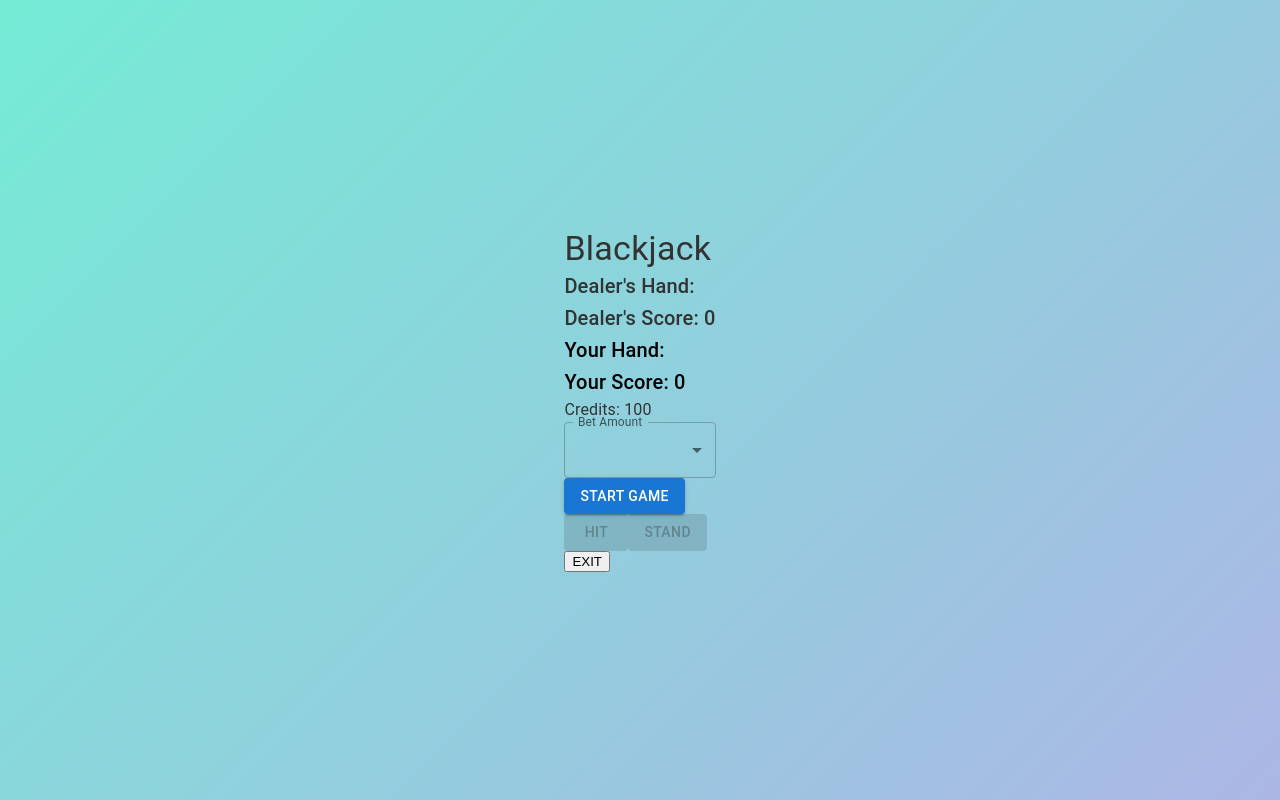
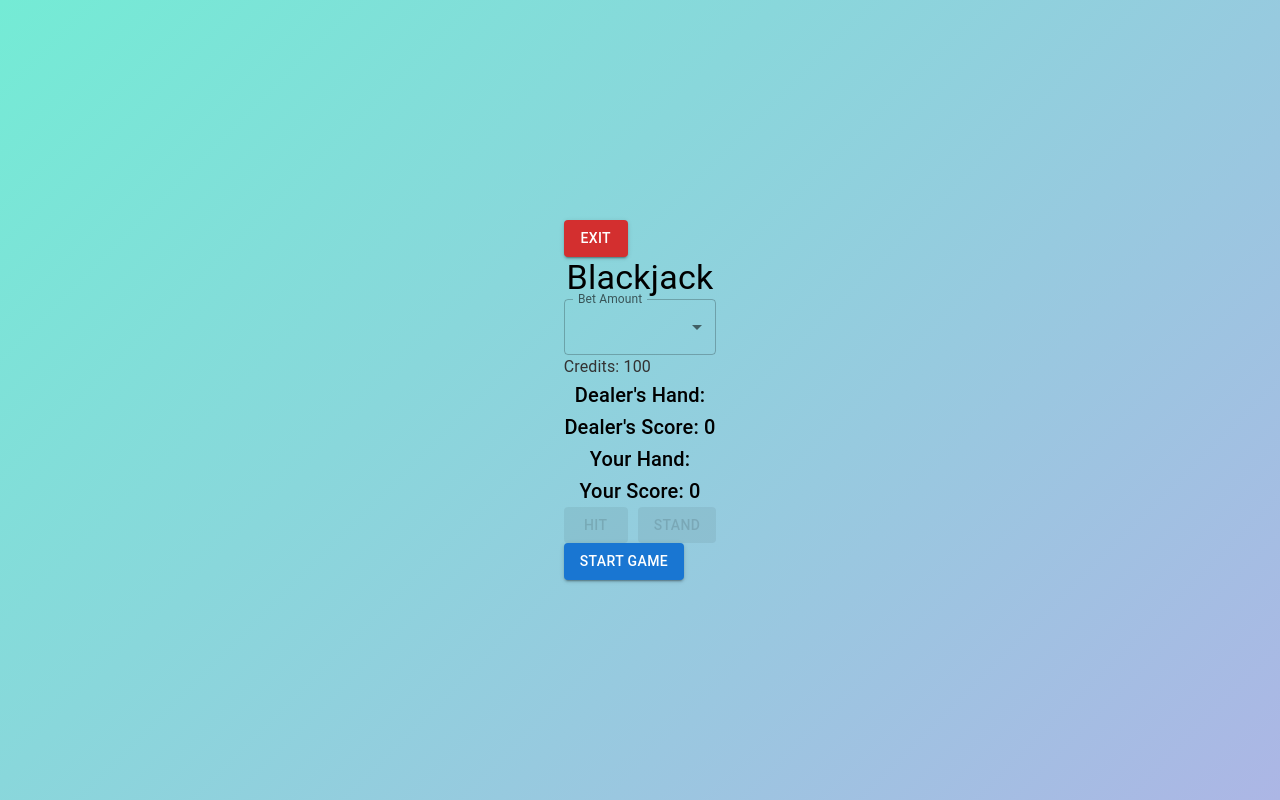
Before and after one commit to BeteriGabor/Vizsgaremek, a React (Create React App) app in the folder FrontEnd/Games/: page /blackjack in a window 1280 px wide. Built offline with nearby package versions, Linux system fonts and the light colour scheme.

Commit message:
blackjack módosítások

```diff
--- a/FrontEnd/Games/src/components/BlackJack/Blackjack.jsx
+++ b/FrontEnd/Games/src/components/BlackJack/Blackjack.jsx
@@ -1,7 +1,6 @@
 import React, { useState, useEffect } from 'react';
 import { Button, Typography, Box, Select, MenuItem, InputLabel, FormControl } from '@mui/material';
 import './Blackjack.module.css';
-import blackjackImage from '../assets/blackjack.jpg';
 import { useNavigate } from 'react-router-dom';
 
 
@@ -32,8 +31,20 @@ const Blackjack = () => {
     const [message, setMessage] = useState('');
     const [credits, setCredits] = useState(100);
     const [bet, setBet] = useState(0);
-    const [gameStarted, setGameStarted] = useState(false);
     const navigate = useNavigate();
+    const [fade, setFade] = useState(false);
+
+    useEffect(() => {
+        if (message) {
+            setFade(true);
+            const timer = setTimeout(() => {
+                setFade(false);
+                setMessage('');
+            }, 5000);
+            return () => clearTimeout(timer);
+        }
+    }, [message]);
+
 
     const isBlackjack = (hand) => {
         return (hand[0].rank === 'Ace' && hand[1].rank === 'Jack') ||
@@ -64,10 +75,18 @@ const Blackjack = () => {
 
     useEffect(() => {
         if (message) {
-            const timer = setTimeout(() => setMessage(''), 5000);
+            setFade(true);
+            const timer = setTimeout(() => {
+                setFade(false);
+                const clearMessageTimer = setTimeout(() => {
+                    setMessage('');
+                }, 500);
+                return () => clearTimeout(clearMessageTimer);
+            }, 10000);
             return () => clearTimeout(timer);
         }
     }, [message]);
+
 
     const startGame = () => {
         if (bet <= 0 || bet > credits) {
@@ -82,10 +101,9 @@ const Blackjack = () => {
         setPlayerHand(playerCards);
         setDealerHand(dealerCards);
         setDeck(newDeck);
-        setGameStarted(true);
         setGameOver(false);
 
-        /*if (isBlackjack(playerCards)) {
+        if (isBlackjack(playerCards)) {
             setMessage('You got a Blackjack! You win!');
             setCredits(prevCredits => prevCredits + bet * 1.5);
             setGameOver(true);
@@ -93,7 +111,7 @@ const Blackjack = () => {
             setMessage('Dealer got a Blackjack! You lose!');
             setCredits(prevCredits => prevCredits - bet);
             setGameOver(true);
-        }*/
+        }
     };
 
     const hit = () => {
@@ -102,16 +120,14 @@ const Blackjack = () => {
             const newCard = newDeck.pop();
             setPlayerHand([...playerHand, newCard]);
             setDeck(newDeck);
-            /*if (calculateScore([...playerHand, newCard]) > 21) {
+            if (calculateScore([...playerHand, newCard]) > 21) {
                 setMessage('Bust! You lose.');
                 setCredits(prevCredits => prevCredits - bet);
                 setGameOver(true);
                 stand();
             } else if (calculateScore([...playerHand, newCard]) === 21) {
                 stand();
-            }*/
-           if(calculateScore([...playerHand, newCard]) >= 21)
-           stand()
+            }
         }
     };
 
@@ -128,71 +144,47 @@ const Blackjack = () => {
             }
 
             const playerScore = calculateScore(playerHand);
-            if(playerScore===21){
-                setMessage('You won!')
+            if(dealerScore === playerScore) {
+                setMessage('It\'s a tie!');
+            } else if(playerScore ===21){
+                if(dealerScore === 21){
+                    setMessage('It\'s a tie!');
+                } else {
+                    setMessage('You win!');
                     setCredits(prevCredits => prevCredits + bet);
-            }else if (playerScore > 21) {
-                setMessage('You lost! (Busted)');
+                }
+            } else if (playerScore > 21) {
+                if(dealerScore > 21){
+                    setMessage('It\'s a tie!');
+                    setCredits(prevCredits => prevCredits + bet);
+                }else{
+                    setMessage('You lose!');
                     setCredits(prevCredits => prevCredits - bet);
-            } else if (dealerScore > 21&&playerScore<21) {
-                setMessage('You won! (Dealer busted)');
-                setCredits(prevCredits => prevCredits + bet);
-            }else if (dealerScore>21&&playerScore>21){
-                setMessage('You lost')
                 }
-             else if (playerScore > dealerScore) {
-                setMessage('You won!');
-                setCredits(prevCredits => prevCredits + bet);
-            } else if (playerScore < dealerScore) {
-                setMessage('You lost!');
-                setCredits(prevCredits => prevCredits - bet);
-            } else {
-                setMessage('It\'s a tie!');
             }
 
+
             setGameOver(true);
-            setGameStarted(false);
             setDeck(newDeck);
         }
     };
 
-    const handleExit = () => {
+    function exit() {
         navigate('/');
-    };
+    }
+
     const getCardImage = (rank, suit) => {
         return require(`../assets/cards/${rank.toLowerCase()}_of_${suit.toLowerCase()}.png`);
     };
-    return (
+
+    return(
         <>
-            <Typography variant="h4" className="dynamic-background">
+            <Box className="game-container">
+                <Box className="header">
+                    <Button variant='contained' onClick={exit} color='error' className='exit'>Exit</Button>
+                    <Typography variant="h4" align="center" color="black">
                         Blackjack
                     </Typography>
-            <Box className="container">
-                <Box className="dealer-box">
-                    <Typography variant="h6">Dealer's Hand:</Typography>
-                    <Box className="card-container">
-                        {dealerHand.map((card, index) => (
-                            <img key={index} src={getCardImage(card.rank, card.suit)} alt={`${card.rank} of ${card.suit}`} />
-                        ))}
-                    </Box>
-                    <Typography variant="h6">Dealer's Score: {calculateScore(dealerHand)}</Typography>
-                </Box>
-
-                <Box className="player-box">
-                    <Typography variant="h6" color="black">Your Hand:</Typography>
-                    <Box className="card-container">
-                        {playerHand.map((card, index) => (
-                            <img key={index} src={getCardImage(card.rank, card.suit)} alt={`${card.rank} of ${card.suit}`} />
-                        ))}
-                    </Box>
-                    <Typography variant="h6" color="black">Your Score: {calculateScore(playerHand)}</Typography>
-                </Box>
-
-                <Typography className={`credit-display ${credits < 20 ? 'low-credits' : ''}`}>
-                    Credits: {credits}
-                </Typography>
-
-                <Box className="bet-box">
                     <FormControl fullWidth>
                         <InputLabel>Bet Amount</InputLabel>
                         <Select
@@ -207,30 +199,81 @@ const Blackjack = () => {
                             ))}
                         </Select>
                     </FormControl>
+                    <Typography className={`credit-display ${credits < 20 ? 'low-credits' : ''}`}>
+                        Credits: {credits}
+                    </Typography>
+                </Box>
+
+                <Box className="container">
+                    <Box className="dealer-box">
+                        <Typography variant="h6" color="black" textAlign={"center"}>Dealer's Hand:</Typography>
+                        <Box display="flex" justifyContent="center" flexWrap="wrap">
+                        {dealerHand.map((card, index) => (
+                            index === 0 ? (
+                                <img key={index} src={getCardImage(card.rank, card.suit)} alt={`${card.rank} of ${card.suit}`} />
+                            ) : (
+                                <img key={index} src={require('../assets/cards/back_of_card.png')} alt="Card Back" />
+                            )
+                            ))}
+                        </Box>
+                        <Typography variant="h6" color="black" textAlign={"center"}>Dealer's Score: {dealerHand.length > 0 ? getCardValue(dealerHand[0]) : 0}</Typography>
+                    </Box>
+
+                    <Box className="player-box">
+                        <Typography variant="h6" color="black" textAlign={"center"}>Your Hand:</Typography>
+                        <Box display="flex" justifyContent="center" flexWrap="wrap">
+                            {playerHand.map((card, index) => (
+                                <img key={index} src={getCardImage(card.rank, card.suit)} alt={`${card.rank} of ${card.suit}`} />
+                            ))}
+                        </Box>
+                        <Typography variant="h6" color="black" textAlign={"center"}>Your Score: {calculateScore(playerHand)}</Typography>
                     </Box>
 
                     <Box className="button-container">
                         <Button
                             variant="contained"
-                        onClick={startGame}
-                        disabled={gameStarted}
+                            color="secondary"
+                            onClick={hit}
+                            disabled={gameOver || playerHand.length === 0}
+                            sx={{
+                                marginRight: '10px',
+                                opacity: gameOver || playerHand.length === 0 ? 0.5 : 1,
+                                cursor: gameOver || playerHand.length === 0 ? 'not-allowed' : 'pointer'
+                            }}
                         >
+                            Hit
+                        </Button>
+                        <Button
+                            variant="contained"
+                            color="secondary"
+                            onClick={stand}
+                            disabled={gameOver || playerHand.length === 0}
+                            sx={{
+                                opacity: gameOver || playerHand.length === 0 ? 0.5 : 1,
+                                cursor: gameOver || playerHand.length === 0 ? 'not-allowed' : 'pointer'
+                            }}
+                        >
+                            Stand
+                        </Button>
+                    </Box>
+
+
+                    <Box className="buttonStart-container">
+                        <Button variant="contained" color="primary" onClick={startGame}>
                             Start Game
                         </Button>
                     </Box>
 
-                <Box className="button-container">
-                    <Button variant="contained" color="secondary" onClick={hit} disabled={gameOver || playerHand.length === 0}>Hit</Button>
-                    <Button variant="contained" color="secondary" onClick={stand} disabled={gameOver || playerHand.length === 0}>Stand</Button>
-                </Box>
-
+                    <Box className="message">
                         {message && (
-                    <Box className={`message ${message.includes('lose') ? 'bust' : message.includes('win') ? 'win' : message.includes('tie') ? 'tie' : ''}`}>
-                        <Typography variant="h6" align="center">{message}</Typography>
+                            <Box className={`message ${fade ? 'fade-in' : 'fade-out'} ${message.includes('lose') ? 'bust' : message.includes('win') ? 'win' : message.includes('tie') ? 'tie' : ''}`}>
+                                <Typography variant="h6" align="center">
+                                    {message}
+                                </Typography>
                             </Box>
                         )}
-
-                <button className="exit-button" onClick={handleExit}>EXIT</button>
+                    </Box>
+                </Box>
             </Box>
         </>
     );
```
Also changed, not shown: FrontEnd/Games/src/components/BlackJack/Blackjack.module.css (+66 -81 lines), FrontEnd/Games/src/components/Card/Card.jsx (deleted, +0 -22 lines), FrontEnd/Games/src/components/assets/cards/back_of_card.png (added). Lines whose indentation alone changed are shown as unchanged.
